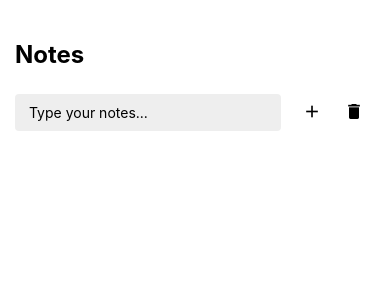
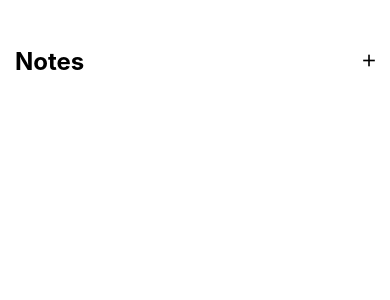
Before and after one commit to Paulsonr/Learning_React_Native, a React Native app: screen / in a window 390 px wide. Shown: the top 300 px of the page. Built offline with nearby package versions, Linux system fonts and the light colour scheme.

Commit message:
Added modal view and made some design changes

```diff
--- a/App.jsx
+++ b/App.jsx
@@ -1,6 +1,12 @@
 import { View } from "react-native";
 import Notes from "./Pages/Notes";
+import { StatusBar } from "expo-status-bar";
 
 export default function App() {
-  return <Notes />;
+  return (
+    <>
+      <StatusBar style="auto" />
+      <Notes />
+    </>
+  );
 }
--- a/Components/NotesInput.jsx
+++ b/Components/NotesInput.jsx
@@ -1,16 +1,22 @@
-import { StyleSheet, View, TextInput } from "react-native";
+import { StyleSheet, View, TextInput, Modal, Button } from "react-native";
 import { IconButton } from "react-native-paper";
 
 export default function NotesInput({
+  inputNote,
   onInputHandler,
   onAddNotesHandler,
   onEmptyNotesHandler,
+  notesInputModalVisible,
+  closeNotesInputModalHandler,
 }) {
   return (
+    <Modal visible={notesInputModalVisible} animationType="slide">
+      <View style={styles.modalContentContainer}>
         <View style={styles.inputContainer}>
           <TextInput
             placeholder=" Type your notes..."
             style={styles.textInput}
+            value={inputNote}
             onChangeText={onInputHandler}
           />
           <View style={styles.inputActionsContainer}>
@@ -32,16 +38,25 @@ export default function NotesInput({
             {/* <Button title="Add" onPress={onAddNotesHandler} /> */}
           </View>
         </View>
+        <View style={styles.closeModalBtn}>
+          <Button title="Close" onPress={closeNotesInputModalHandler} />
+        </View>
+      </View>
+    </Modal>
   );
 }
 
 const styles = StyleSheet.create({
+  modalContentContainer: {
+    flex: 1,
+    flexDirection: "column",
+    justifyContent: "center",
+    marginHorizontal: 15,
+  },
   inputContainer: {
-    flex: 1,
     flexDirection: "row",
     justifyContent: "space-between",
     alignItems: "center",
-    marginHorizontal: 15,
   },
   textInput: {
     flex: 2,
@@ -71,4 +86,7 @@ const styles = StyleSheet.create({
     letterSpacing: 0.25,
     color: "white",
   },
+  closeModalBtn: {
+    marginTop: 20,
+  },
 });
--- a/Pages/Notes.jsx
+++ b/Pages/Notes.jsx
@@ -1,11 +1,13 @@
 import { useState } from "react";
 import { StyleSheet, Text, View } from "react-native";
+import { IconButton } from "react-native-paper";
 import NotesInput from "../Components/NotesInput";
 import NotesContainer from "../Components/NotesContainer";
 
 export default function Notes() {
   const [notes, setNotes] = useState([]);
   const [inputNote, setInputNote] = useState("");
+  const [notesInputModalVisible, setNotesInputModalVisible] = useState(false);
 
   const onInputHandler = (enteredText) => {
     setInputNote(enteredText);
@@ -17,6 +19,7 @@ export default function Notes() {
     if (tempText !== "" && tempText.length > 0) {
       tempArray.push(tempText);
       setNotes(tempArray);
+      setInputNote("");
     }
   };
   const onEmptyNotesHandler = () => {
@@ -28,13 +31,33 @@ export default function Notes() {
     setNotes(tempArray);
   };
 
+  const openNotesInputModalHandler = () => {
+    setNotesInputModalVisible(true);
+  };
+
+  const closeNotesInputModalHandler = () => {
+    setNotesInputModalVisible(false);
+  };
+
   return (
     <View style={styles.container}>
-      <Text style={styles.heading}>Notes</Text>
+      <View style={styles.header}>
+        <Text style={styles.heading}>Notes</Text>
+        <IconButton
+          icon="plus"
+          iconColor="red"
+          size={20}
+          title="Add Notes"
+          onPress={openNotesInputModalHandler}
+        />
+      </View>
       <NotesInput
+        inputNote={inputNote}
         onInputHandler={onInputHandler}
         onAddNotesHandler={onAddNotesHandler}
         onEmptyNotesHandler={onEmptyNotesHandler}
+        notesInputModalVisible={notesInputModalVisible}
+        closeNotesInputModalHandler={closeNotesInputModalHandler}
       />
       <NotesContainer notes={notes} onDeleteSingleNote={onDeleteSingleNote} />
     </View>
@@ -52,4 +75,9 @@ const styles = StyleSheet.create({
     fontWeight: "bold",
     paddingHorizontal: 15,
   },
+  header: {
+    flexDirection: "row",
+    justifyContent: "space-between",
+    alignItems: "center",
+  },
 });
```
Lines whose indentation alone changed are shown as unchanged.
